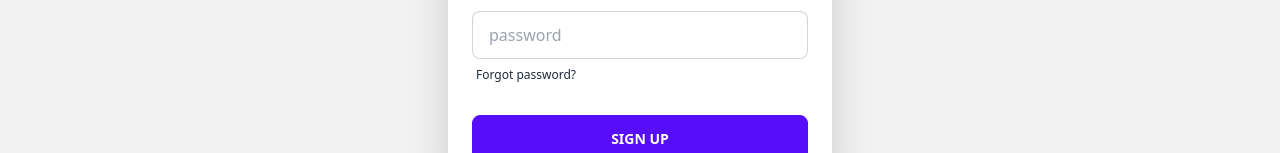
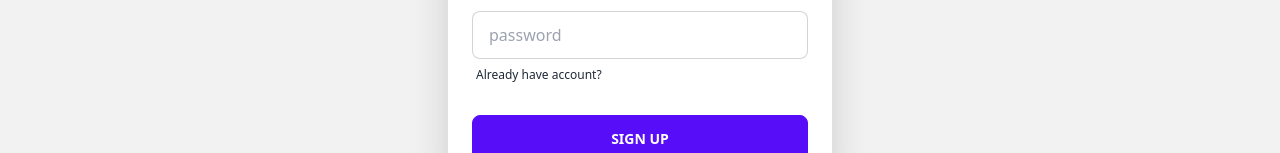
Before and after one commit to SyedMonir/red-onion, a React (Create React App) app: page /signup in a window 1280 px wide. Shown: the part 579-732 px from the top of the page. Built offline with nearby package versions, Linux system fonts and the light colour scheme.

Commit message:
done signup compo

```diff
--- a/src/Pages/SharedComponent/Signup.js
+++ b/src/Pages/SharedComponent/Signup.js
@@ -26,7 +26,7 @@ const Signup = () => {
     createUser,
     createUserLoading,
     createUserError,
-  ] = useCreateUserWithEmailAndPassword(auth);
+  ] = useCreateUserWithEmailAndPassword(auth, { sendEmailVerification: true });
 
   const handleEmailBlur = (event) => {
     const validTest = /^[a-z0-9.]{1,64}@[a-z0-9.]{1,64}$/;
@@ -37,19 +37,16 @@ const Signup = () => {
       setError({ ...error, email: '' });
     } else {
       setError({ ...error, email: 'Enter valid email!' });
+      setUserInfo({ ...userInfo, email: '' });
     }
   };
 
   const handlePasswordBlur = (event) => {
-    // (?=.*[a-z])	The string must contain at least 1 lowercase alphabetical character
-    // (?=.*[A-Z])	The string must contain at least 1 uppercase alphabetical character
-    // (?=.*[0-9])	The string must contain at least 1 numeric character
     // (?=.*[!@#$%^&*])	The string must contain at least one special character,
-    // (?=.{8,})	The string must be eight characters or longer
-    // const validTest = /^(?=.*[0-9])(?=.*[!@#$%^&*])[a-zA-Z0-9!@#$%^&*]{6,16}$/;
-    // const validPassword = validTest.test(event.target.value);
+    const validTest = /(?=.*[!@#$%^&*])/;
+    const validPassword = validTest.test(event.target.value);
 
-    if (true) {
+    if (validPassword) {
       setUserInfo({ ...userInfo, password: event.target.value });
       setError({
         ...error,
@@ -58,23 +55,17 @@ const Signup = () => {
     } else {
       setError({
         ...error,
-        password:
-          'Its must be contains one uppercase, one lowercase, one special character, one number and must be eight character ',
+        password: 'Its must be contains one special character',
       });
+      setUserInfo({ ...userInfo, password: '' });
     }
   };
 
-  // if (createUserLoading) {
-  //   <>
-  //     <span>Loading...</span>
-  //     <Spinner />;
-  //   </>;
-  // }
   if (createUserError) {
     console.log(createUserError);
   }
   if (createUser) {
-    console.log(createUser);
+    console.log(createUser.user);
     // toast('Success!!');
   }
   useEffect(() => {
@@ -97,13 +88,12 @@ const Signup = () => {
 
   const handleSignUp = (event) => {
     event.preventDefault();
-    // const confirmPassword = event.target.confirmPassword.value;
-    createUserWithEmailAndPassword(userInfo.email, userInfo.password);
-    // if (userInfo.password === confirmPassword) {
-    //   createUserWithEmailAndPassword(userInfo.email, userInfo.password);
-    // } else {
-    //   toast.error("Confirm password didn't matched");
-    // }
+    const confirmPassword = event.target.confirmPassword.value;
+    if (userInfo.password === confirmPassword) {
+      createUserWithEmailAndPassword(userInfo.email, userInfo.password);
+    } else {
+      toast.error("Confirm password didn't matched!");
+    }
   };
   return (
     <>
@@ -181,8 +171,11 @@ const Signup = () => {
                     />
                   </div>
                   <label className="label">
-                    <Link to="/" className="label-text-alt link link-hover">
-                      Forgot password?
+                    <Link
+                      to="/login"
+                      className="label-text-alt link link-hover"
+                    >
+                      Already have account?
                     </Link>
                   </label>
                   <div className="form-control mt-6">
```
